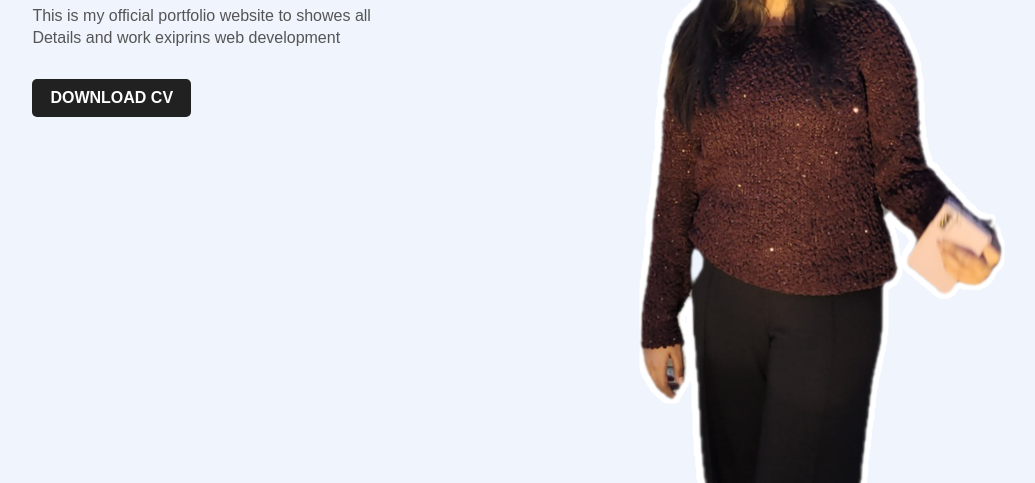
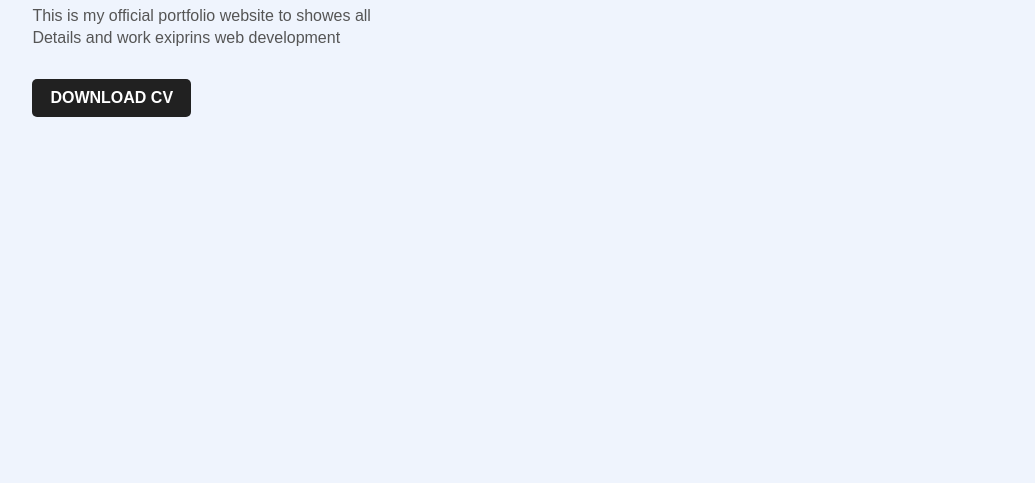
Before and after one commit to ritikasahoo/MyPortfolio, a plain HTML site: page index.html in a window 1280 px wide. Shown: the part 317-800 px from the top of the page, without its empty margins (70-1105 px from the left). Drawn offline with Linux system fonts and the light colour scheme; files whose address does not match are found by name.

Commit message:
Add files via upload

```diff
--- a/index.html
+++ b/index.html
@@ -28,11 +28,7 @@
        <a href="#"> DOWNLOAD CV</a>
 
       </div>
-      <div class="images">
-         <img src="file:///C:/Users/HP/Portfolio/images/girl.png" class="shape">
-         <img src="./images/girl.PNG" class="girl">
 
-      </div>
    </div>
 </body>
 </html>
```
